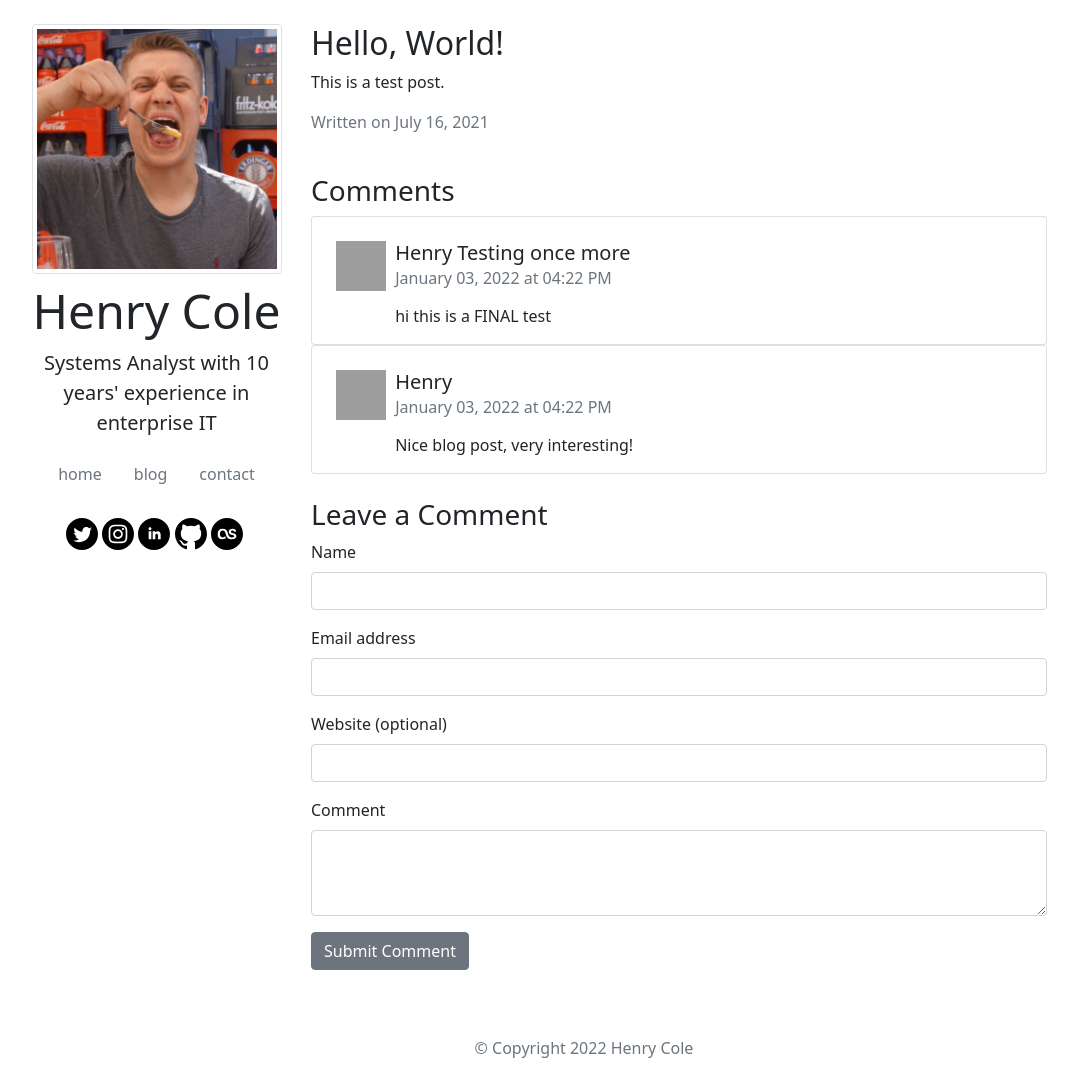
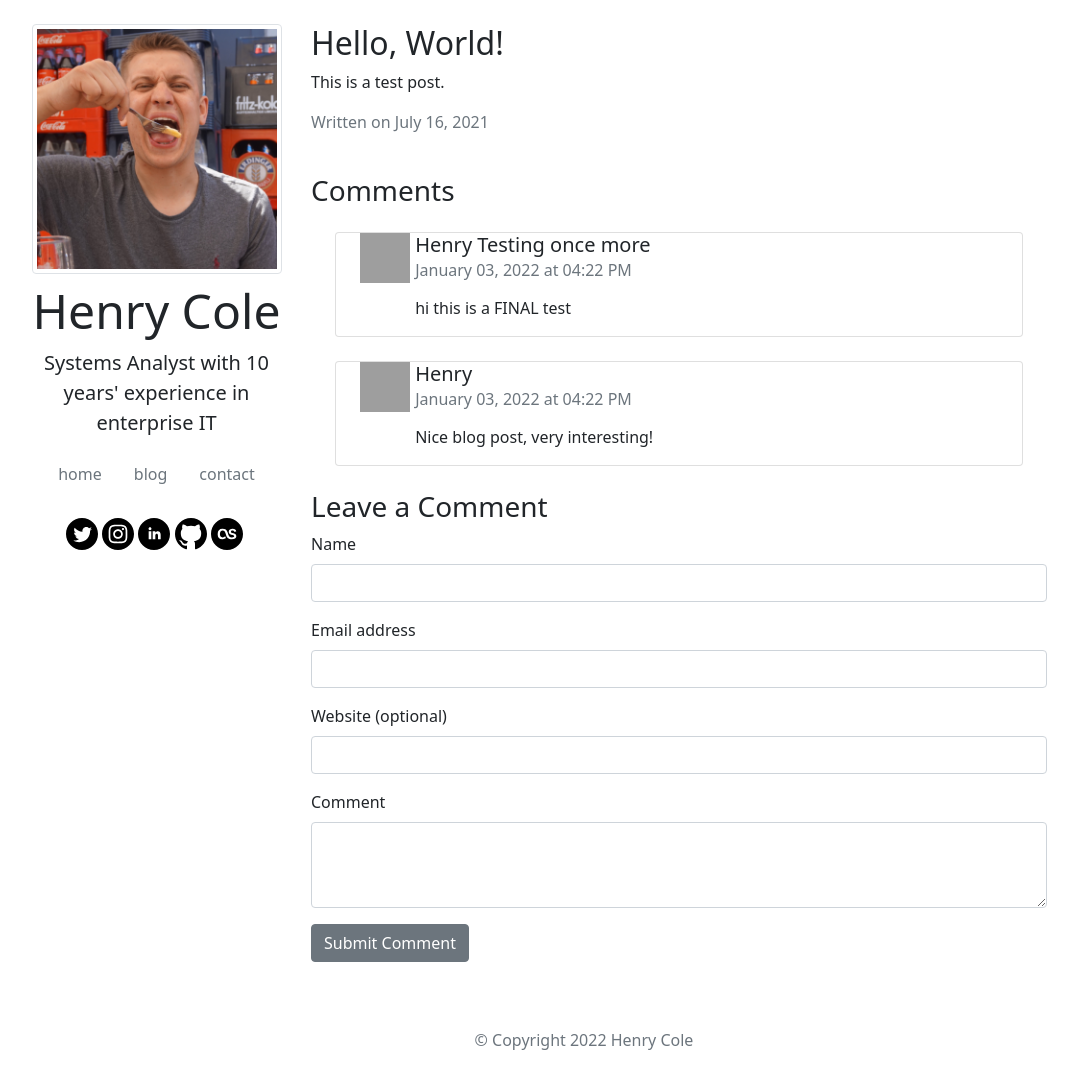
Before and after one commit to hcuk94/henry-personal-website, a Jekyll site: the page built from _posts/2021-07-16-Hello-World.md, in a window 1280 px wide and 1076 px high. Shown: the whole window, without its empty margins (56-1134 px from the left). Built offline with Jekyll 4.4.1, drawn with Linux system fonts in a browser that asks for light colours; grey boxes are pictures that could not be loaded.

Commit message:
comment styling changes

```diff
--- a/_includes/comment.html
+++ b/_includes/comment.html
@@ -1,5 +1,5 @@
-<article id="comment{{ include.index }}" class="js-comment comment card" itemprop="comment" itemscop itemtype="http://schema.org/Comment">
-    <div class="container mt-4">
+<article id="comment{{ include.index }}" class="js-comment comment card m-4" itemprop="comment" itemscop itemtype="http://schema.org/Comment">
+    <div class="container my-">
         <div class="row">
             <div class="col-2 col-md-1">
                 <div class="comment__avatar-wrapper">
```
